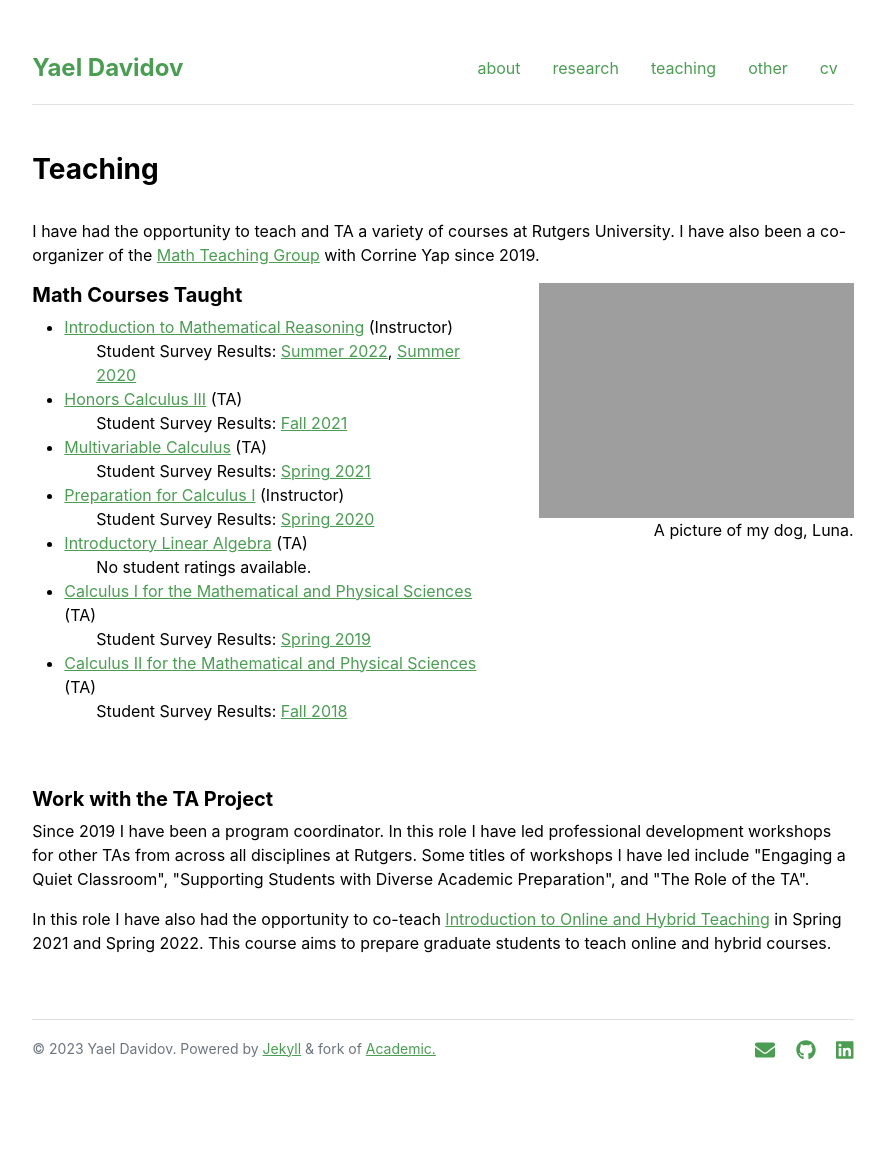
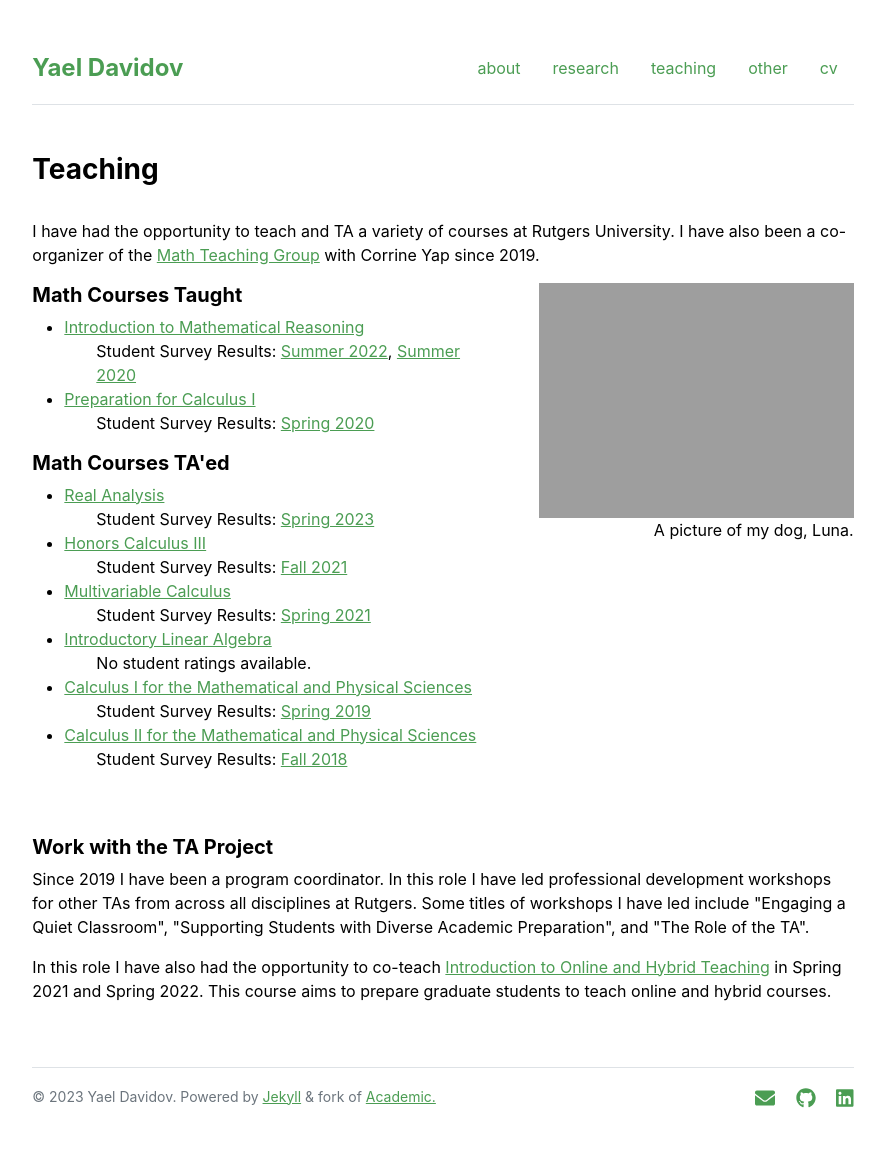
Before and after one commit to yaeldavidov/yaeldavidov.github.io, a Jekyll site: the page built from teaching.md, in a window 1280 px wide. Shown: the whole page, without its empty margins (197-1082 px from the left). Built offline with Jekyll 4.4.1, drawn with Linux system fonts in a browser that asks for light colours; before the commit the page ends 1114 px from its top, so only the background shows below that.

Commit message:
Summer 2023 update part 1

```diff
--- a/_layouts/teaching.html
+++ b/_layouts/teaching.html
@@ -8,31 +8,38 @@ layout: default
     <div class="col-md-7">
     <h5 class="fw-bold">Math Courses Taught</h5>
     <ul>
-      <li><a href="https://www.math.rutgers.edu/academics/undergraduate/courses/954-01-640-300-introduction-to-mathematical-reasoning">Introduction to Mathematical Reasoning</a> (Instructor)</li>
+      <li><a href="https://www.math.rutgers.edu/academics/undergraduate/courses/954-01-640-300-introduction-to-mathematical-reasoning">Introduction to Mathematical Reasoning</a></li>
       <ul style="list-style: none;">
       <li> Student Survey Results: <a href="https://yaeldavidov.github.io/teaching/su22.pdf" target="_Blank">Summer 2022</a>, <a href="https://yaeldavidov.github.io/teaching/su20.pdf" target="_Blank">Summer 2020</a>
       </ul>
-      <li><a href="https://www.math.rutgers.edu/academics/undergraduate/courses/952-01-640-291-honors-calculus-iii">Honors Calculus III</a> (TA)</li>
+      <li><a href="https://www.math.rutgers.edu/academics/undergraduate/courses/1537-01-640-123-prep-for-calc-i">Preparation for Calculus I</a></li>
+      <ul style="list-style: none;">
+      <li> Student Survey Results: <a href="https://yaeldavidov.github.io/teaching/sp20.pdf" target="_Blank">Spring 2020</a></li>
+      </ul>
+    </ul>
+    <h5 class="fw-bold">Math Courses TA'ed</h5>
+    <ul>
+      <li><a href="https://www.math.rutgers.edu/academics/undergraduate/courses/955-01-640-311-introduction-to-real-analysis-i">Real Analysis</a></li>
+      <ul style="list-style: none;">
+      <li> Student Survey Results: <a href="https://yaeldavidov.github.io/teaching/sp23.pdf" target="_Blank">Spring 2023</a></li>
+      </ul>
+      <li><a href="https://www.math.rutgers.edu/academics/undergraduate/courses/952-01-640-291-honors-calculus-iii">Honors Calculus III</a> </li>
       <ul style="list-style: none;">
       <li> Student Survey Results: <a href="https://yaeldavidov.github.io/teaching/fa21.pdf" target="_Blank">Fall 2021</a></li>
       </ul>
-      <li><a href="https://www.math.rutgers.edu/academics/undergraduate/courses/949-01-640-251-multivariable-calculus">Multivariable Calculus</a> (TA)</li>
+      <li><a href="https://www.math.rutgers.edu/academics/undergraduate/courses/949-01-640-251-multivariable-calculus">Multivariable Calculus</a></li>
       <ul style="list-style: none;">
       <li> Student Survey Results: <a href="https://yaeldavidov.github.io/teaching/sp21.pdf" target="_Blank">Spring 2021</a></li>
       </ul>
-      <li><a href="https://www.math.rutgers.edu/academics/undergraduate/courses/1537-01-640-123-prep-for-calc-i">Preparation for Calculus I</a> (Instructor)</li>
-      <ul style="list-style: none;">
-      <li> Student Survey Results: <a href="https://yaeldavidov.github.io/teaching/sp20.pdf" target="_Blank">Spring 2020</a></li>
-      </ul>
-      <li><a href="https://www.math.rutgers.edu/academics/undergraduate/courses/948-01-640-250-introductory-linear-algebra">Introductory Linear Algebra</a> (TA)</li>
+      <li><a href="https://www.math.rutgers.edu/academics/undergraduate/courses/948-01-640-250-introductory-linear-algebra">Introductory Linear Algebra</a></li>
       <ul style="list-style: none;">
       <li> No student ratings available.
       </ul>
-      <li><a href="https://www.math.rutgers.edu/academics/undergraduate/courses/941-01-640-151-calculus-i-for-the-mathematical-and-physical-sciences">Calculus I for the Mathematical and Physical Sciences</a> (TA)</li>
+      <li><a href="https://www.math.rutgers.edu/academics/undergraduate/courses/941-01-640-151-calculus-i-for-the-mathematical-and-physical-sciences">Calculus I for the Mathematical and Physical Sciences</a></li>
       <ul style="list-style: none;">
       <li> Student Survey Results: <a href="https://yaeldavidov.github.io/teaching/sp19.pdf" target="_Blank">Spring 2019</a></li>
       </ul>
-      <li><a href="https://www.math.rutgers.edu/academics/undergraduate/courses/942-01-640-152-calculus-ii-for-the-mathematical-and-physical-sciences">Calculus II for the Mathematical and Physical Sciences</a> (TA)</li>
+      <li><a href="https://www.math.rutgers.edu/academics/undergraduate/courses/942-01-640-152-calculus-ii-for-the-mathematical-and-physical-sciences">Calculus II for the Mathematical and Physical Sciences</a></li>
       <ul style="list-style: none;">
       <li> Student Survey Results: <a href="https://yaeldavidov.github.io/teaching/fa18.pdf" target="_Blank">Fall 2018</a></li>
       </ul>
```
Also changed, not shown: _includes/research.html (+5 -4 lines).
